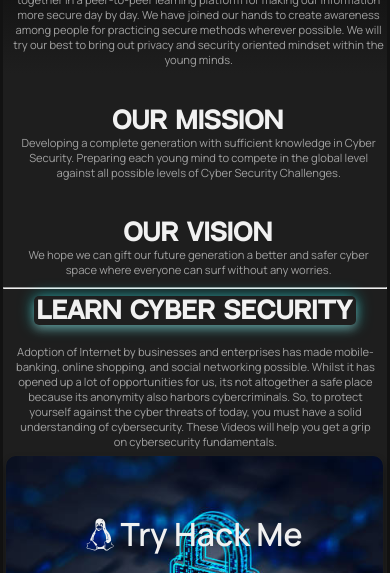
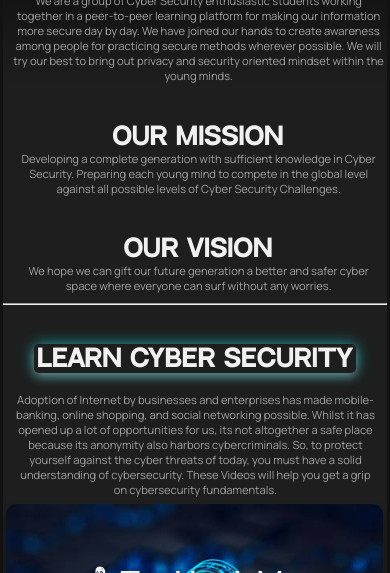
Before and after one commit to alok02op/Project_Infosec, a plain HTML site: page index.html in a window 390 px wide. Shown: the part 1280-1853 px from the top of the page. Drawn offline with Linux system fonts and the light colour scheme.

Commit message:
updated style for phones-4

```diff
--- a/style/about.css
+++ b/style/about.css
@@ -77,6 +77,7 @@
     }
     .about-container{
         width: 100%;
+        margin-top: 2rem;
     }
     .about-container p,.para{
         padding: 0.2rem;
--- a/style/resources.css
+++ b/style/resources.css
@@ -185,6 +185,9 @@
     .resource-wrapper,.resource-container-1,.resource-container-1 h1{
         padding: 0.2rem;
     }
+    .resource-container-1 h1{
+        margin-top: 2rem;
+    }
     .resource-container-2{
         width: 100%;
         height: 20vh;
```
